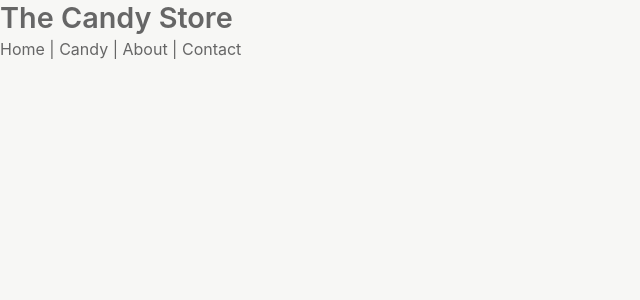
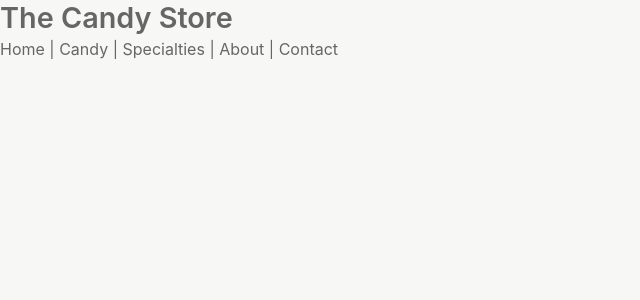
Before and after one commit to albertintech/phpbook, a PHP site: page /section_a/c02/includes/header.php in a window 1280 px wide. Shown: the top 300 px of the page, without its empty margins (0-640 px from the left). Run offline with PHP 8.4, Linux system fonts and the light colour scheme.

Commit message:
Add new link to navigation bar

```diff
--- a/section_a/c02/includes/header.php
+++ b/section_a/c02/includes/header.php
@@ -9,6 +9,7 @@
     <nav>
       <a href="index.php">Home</a> |
       <a href="candy.php">Candy</a> |
+      <a href="specialties.php">Specialties</a> |
       <a href="about.php">About</a> |
       <a href="contact.php">Contact</a>
     </nav>
```
